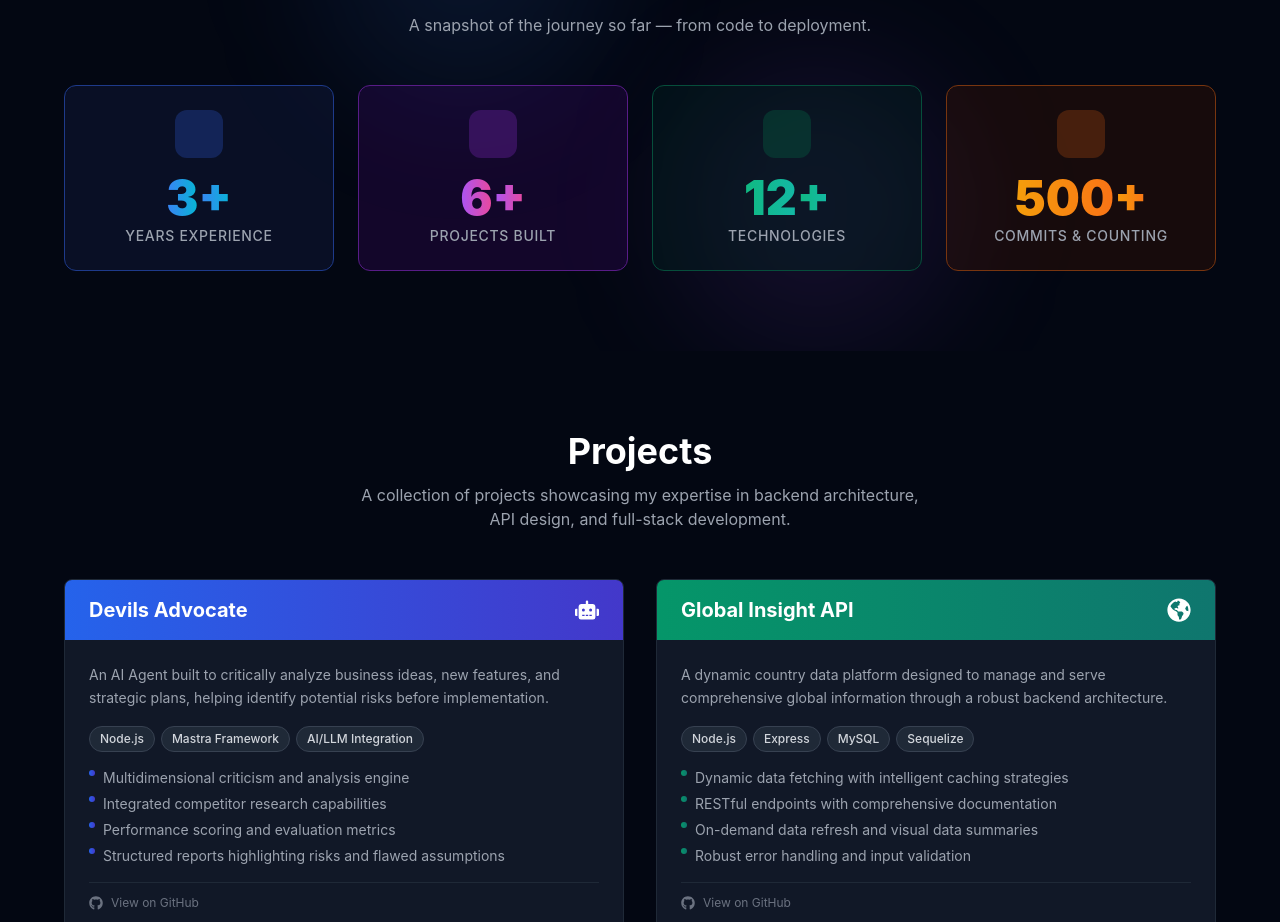
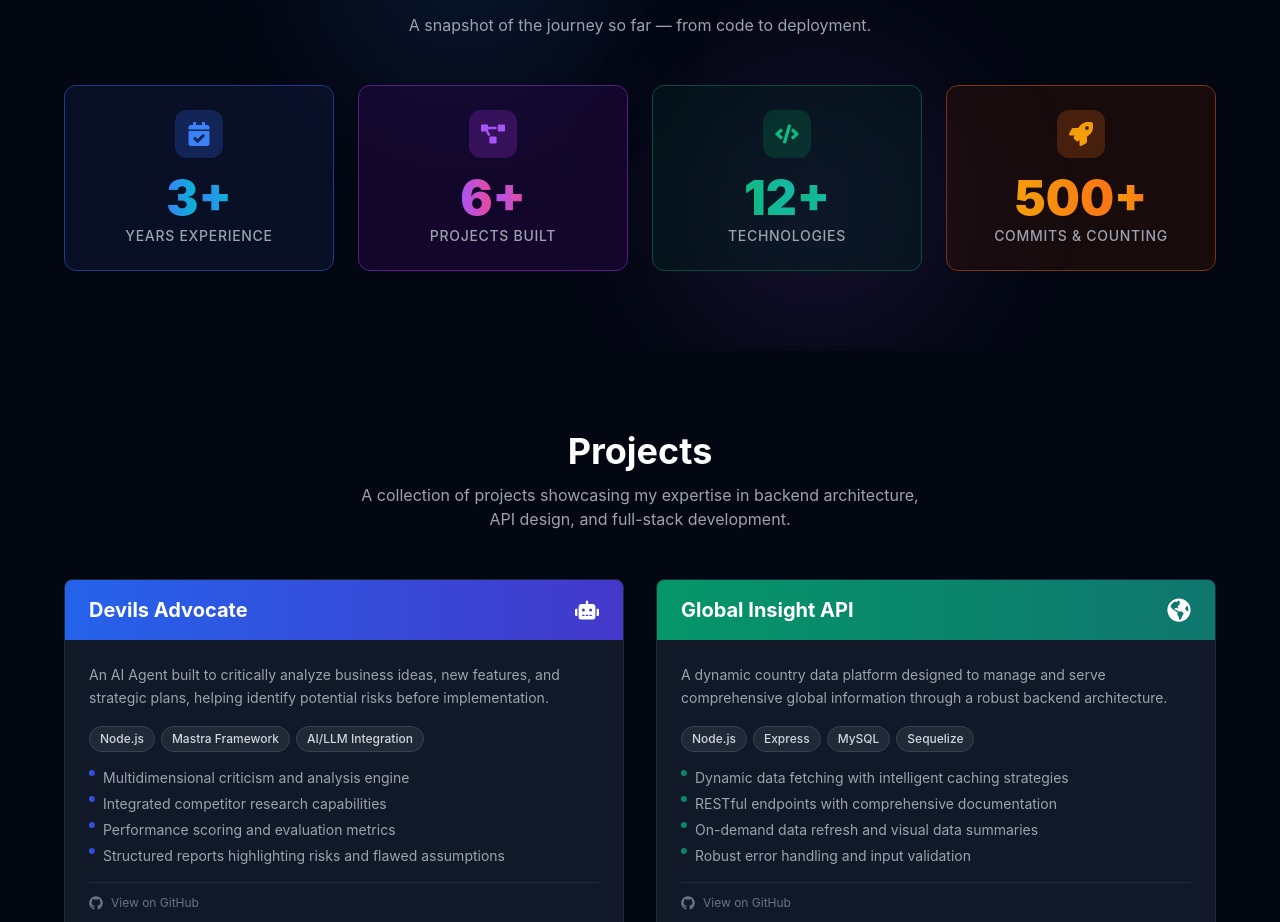
Before and after one commit to Elderusr/Portfolio-, a React (Vite) app: page / in a window 1280 px wide. Shown: the part 1563-2485 px from the top of the page. Built offline with nearby package versions, Linux system fonts and the light colour scheme.

Commit message:
fix: achievement metric icons now visible - replaced bg-clip-text with solid text color for SVG icons

```diff
--- a/src/components/Achievements.jsx
+++ b/src/components/Achievements.jsx
@@ -8,6 +8,7 @@
     target: 3,
     suffix: '+',
     color: 'from-blue-500 to-cyan-500',
+    iconColor: 'text-blue-500',
     bgColor: 'bg-blue-50 dark:bg-blue-950/30',
     borderColor: 'border-blue-200 dark:border-blue-900',
     iconBg: 'bg-blue-100 dark:bg-blue-900/50',
@@ -18,6 +19,7 @@
     target: 6,
     suffix: '+',
     color: 'from-purple-500 to-pink-500',
+    iconColor: 'text-purple-500',
     bgColor: 'bg-purple-50 dark:bg-purple-950/30',
     borderColor: 'border-purple-200 dark:border-purple-900',
     iconBg: 'bg-purple-100 dark:bg-purple-900/50',
@@ -28,6 +30,7 @@
     target: 12,
     suffix: '+',
     color: 'from-emerald-500 to-teal-500',
+    iconColor: 'text-emerald-500',
     bgColor: 'bg-emerald-50 dark:bg-emerald-950/30',
     borderColor: 'border-emerald-200 dark:border-emerald-900',
     iconBg: 'bg-emerald-100 dark:bg-emerald-900/50',
@@ -38,6 +41,7 @@
     target: 500,
     suffix: '+',
     color: 'from-amber-500 to-orange-500',
+    iconColor: 'text-amber-500',
     bgColor: 'bg-amber-50 dark:bg-amber-950/30',
     borderColor: 'border-amber-200 dark:border-amber-900',
     iconBg: 'bg-amber-100 dark:bg-amber-900/50',
@@ -48,7 +52,7 @@
   return 1 - Math.pow(1 - t, 3);
 }
 
-function Counter({ target, suffix, label, icon, color, bgColor, borderColor, iconBg, index }) {
+function Counter({ target, suffix, label, icon, color, bgColor, borderColor, iconBg, iconColor, index }) {
   const [count, setCount] = useState(0);
   const [hasAnimated, setHasAnimated] = useState(false);
   const ref = useRef(null);
@@ -104,7 +108,7 @@
     >
       {/* Icon */}
       <div className={`w-12 h-12 ${iconBg} rounded-xl flex items-center justify-center mx-auto mb-4 group-hover:scale-110 transition-transform duration-300`}>
-        <span className={`bg-gradient-to-r ${color} bg-clip-text text-transparent`}>
+        <span className={iconColor}>
           {icon}
         </span>
       </div>
@@ -158,6 +162,7 @@
               label={achievement.label}
               icon={achievement.icon}
               color={achievement.color}
+              iconColor={achievement.iconColor}
               bgColor={achievement.bgColor}
               borderColor={achievement.borderColor}
               iconBg={achievement.iconBg}
```
